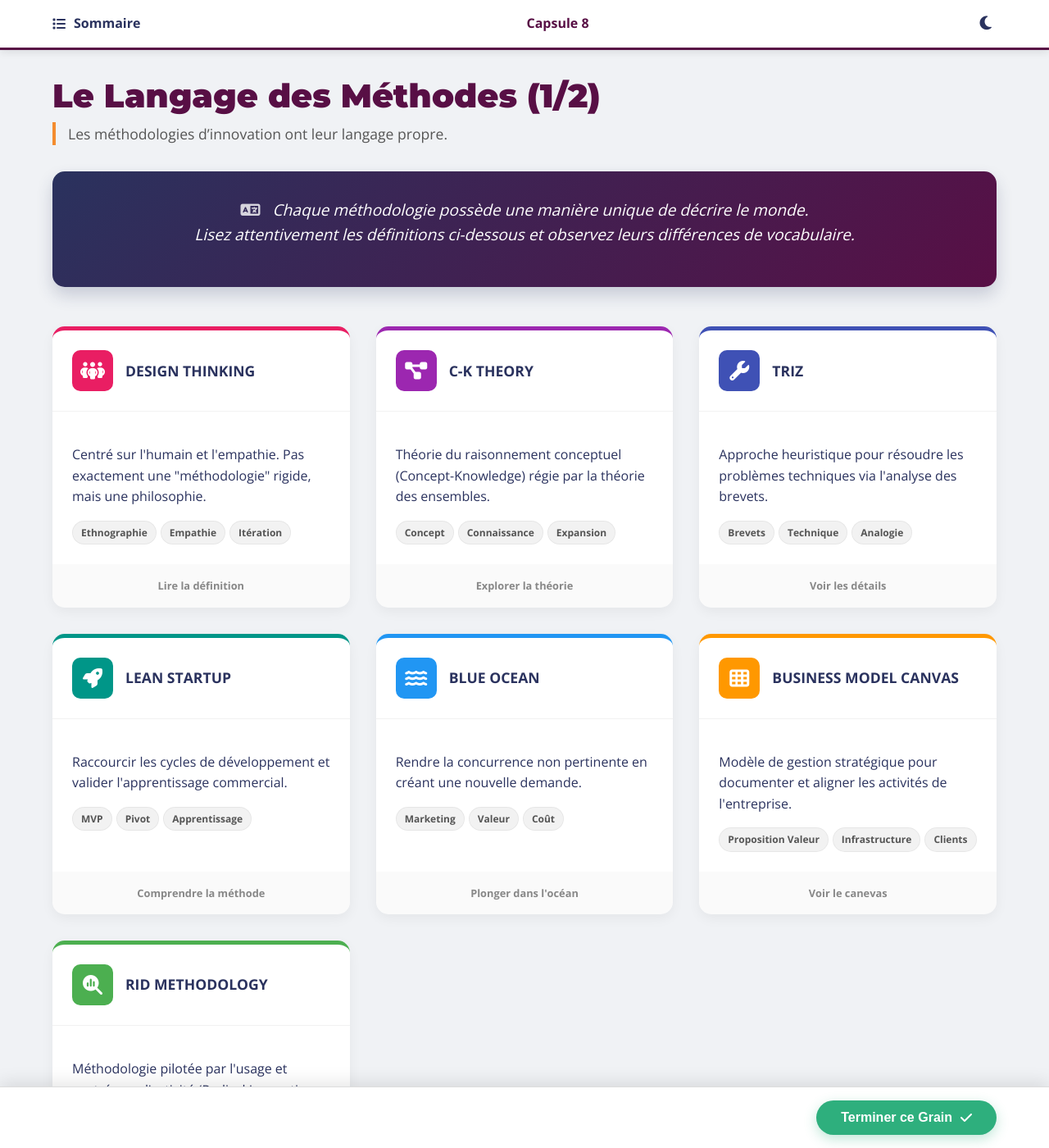
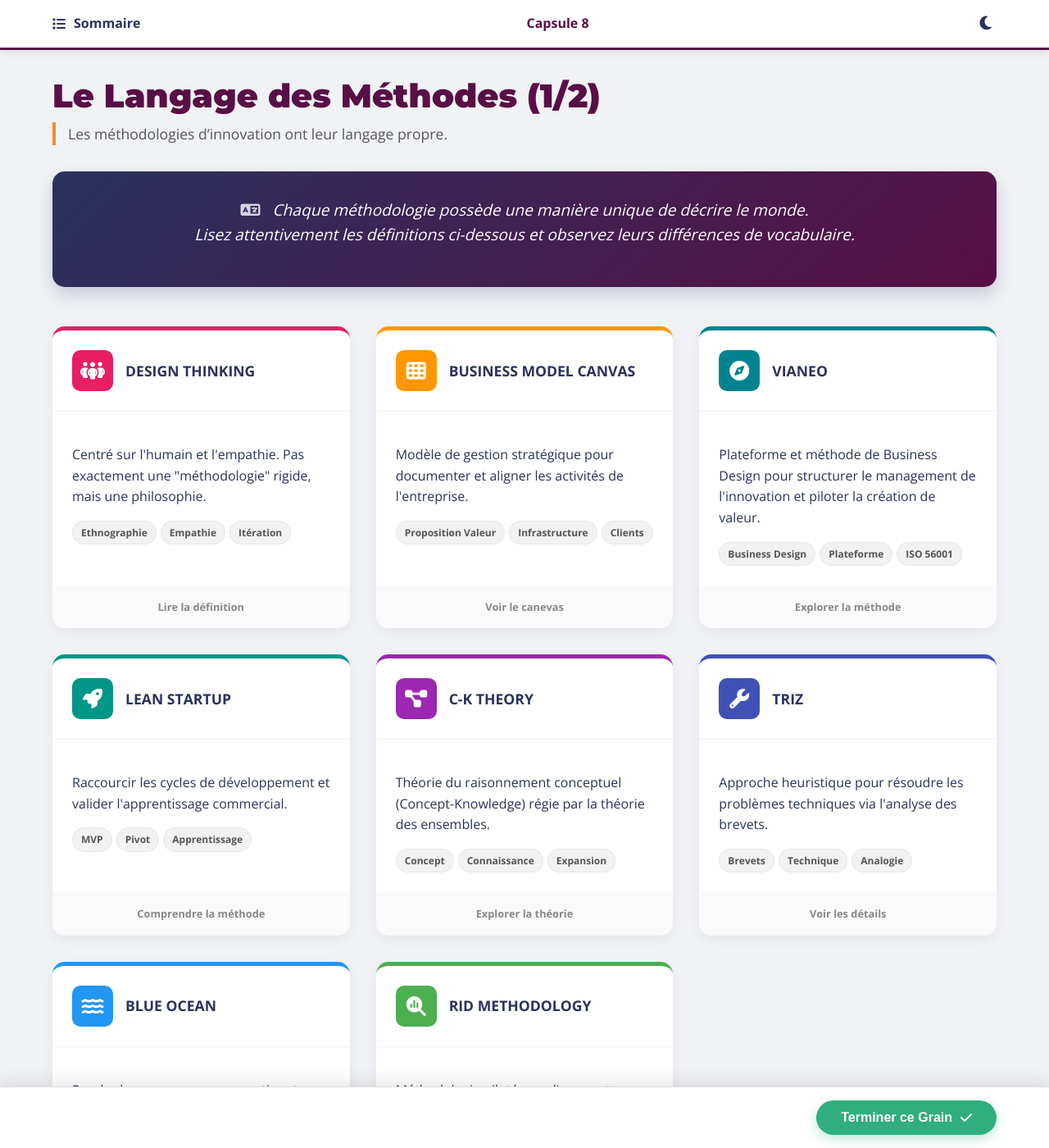
Before and after one commit to Tyrulfr/projet_inno_pui, a Jekyll site: the page pages/apprenant/cours/sensibilisation/module1/grain8.html, which Jekyll copies as it is, in a window 1280 px wide and 1400 px high. Shown: the whole window at 82% size. Built offline with Jekyll 4.4.1, drawn with Linux system fonts in a browser that asks for light colours.

Commit message:
grain8: carte VIANEO, liens site + article ISMA360, rÃ©organisation des mÃ©thodes

```diff
--- a/pages/apprenant/cours/sensibilisation/module1/grain8.html
+++ b/pages/apprenant/cours/sensibilisation/module1/grain8.html
@@ -119,6 +119,10 @@
         .card-rid .method-icon { background: #4CAF50; }
         .card-rid:hover .method-footer { background: #4CAF50; }
 
+        .card-vianeo { border-color: #00838F; }
+        .card-vianeo .method-icon { background: #00838F; }
+        .card-vianeo:hover .method-footer { background: #00838F; }
+
 
         /* Footer & Modal */
         .action-footer { position: fixed; bottom: 0; left: 0; right: 0; background: var(--bg-card); padding: 1rem 5%; border-top: 1px solid #ddd; display: flex; justify-content: flex-end; align-items: center; z-index: 1000; box-shadow: 0 -5px 20px rgba(0,0,0,0.1); }
@@ -137,6 +141,10 @@
         .modal-btn { background: var(--orange); color: white; border: none; padding: 10px 25px; border-radius: 5px; cursor: pointer; font-weight: bold; float: right; }
         .close-icon { position: absolute; top: 15px; right: 20px; font-size: 1.5rem; cursor: pointer; color: #aaa; }
         .close-icon:hover { color: var(--bordeaux); }
+        .modal-links { margin-top: 1rem; padding-top: 1rem; border-top: 1px solid rgba(0,0,0,0.1); display: flex; flex-wrap: wrap; gap: 10px; clear: both; }
+        .modal-links a { display: inline-flex; align-items: center; gap: 6px; color: var(--orange); font-weight: 700; font-size: 0.9rem; text-decoration: none; }
+        .modal-links a:hover { text-decoration: underline; }
+        .modal-links a::after { content: "\f35d"; font-family: "Font Awesome 6 Free"; font-weight: 900; font-size: 0.75rem; opacity: 0.8; }
 
     </style>
 </head>
@@ -165,7 +173,7 @@
         <!-- GRID DES METHODES -->
         <div class="methods-grid">
 
-            <!-- Design Thinking -->
+            <!-- 1. Design Thinking -->
             <div class="method-card card-design" onclick="openMethod('dt')">
                 <div class="method-header">
                     <div class="method-icon"><i class="fa-solid fa-people-group"></i></div>
@@ -182,7 +190,58 @@
                 <div class="method-footer">Lire la définition</div>
             </div>
 
-            <!-- CK Theory -->
+            <!-- 2. Business Model Canvas -->
+            <div class="method-card card-bmc" onclick="openMethod('bmc')">
+                <div class="method-header">
+                    <div class="method-icon"><i class="fa-solid fa-th"></i></div>
+                    <div class="method-name">Business Model Canvas</div>
+                </div>
+                <div class="method-body">
+                    <p>Modèle de gestion stratégique pour documenter et aligner les activités de l'entreprise.</p>
+                    <div class="method-keywords">
+                        <span class="keyword-tag">Proposition Valeur</span>
+                        <span class="keyword-tag">Infrastructure</span>
+                        <span class="keyword-tag">Clients</span>
+                    </div>
+                </div>
+                <div class="method-footer">Voir le canevas</div>
+            </div>
+
+            <!-- 3. VIANEO -->
+            <div class="method-card card-vianeo" onclick="openMethod('vianeo')">
+                <div class="method-header">
+                    <div class="method-icon"><i class="fa-solid fa-compass"></i></div>
+                    <div class="method-name">VIANEO</div>
+                </div>
+                <div class="method-body">
+                    <p>Plateforme et méthode de Business Design pour structurer le management de l'innovation et piloter la création de valeur.</p>
+                    <div class="method-keywords">
+                        <span class="keyword-tag">Business Design</span>
+                        <span class="keyword-tag">Plateforme</span>
+                        <span class="keyword-tag">ISO 56001</span>
+                    </div>
+                </div>
+                <div class="method-footer">Explorer la méthode</div>
+            </div>
+
+            <!-- 4. Lean Startup -->
+            <div class="method-card card-lean" onclick="openMethod('lean')">
+                <div class="method-header">
+                    <div class="method-icon"><i class="fa-solid fa-rocket"></i></div>
+                    <div class="method-name">Lean Startup</div>
+                </div>
+                <div class="method-body">
+                    <p>Raccourcir les cycles de développement et valider l'apprentissage commercial.</p>
+                    <div class="method-keywords">
+                        <span class="keyword-tag">MVP</span>
+                        <span class="keyword-tag">Pivot</span>
+                        <span class="keyword-tag">Apprentissage</span>
+                    </div>
+                </div>
+                <div class="method-footer">Comprendre la méthode</div>
+            </div>
+
+            <!-- 5. CK Theory -->
             <div class="method-card card-ck" onclick="openMethod('ck')">
                 <div class="method-header">
                     <div class="method-icon"><i class="fa-solid fa-diagram-project"></i></div>
@@ -199,7 +258,7 @@
                 <div class="method-footer">Explorer la théorie</div>
             </div>
 
-            <!-- TRIZ -->
+            <!-- 6. TRIZ -->
             <div class="method-card card-triz" onclick="openMethod('triz')">
                 <div class="method-header">
                     <div class="method-icon"><i class="fa-solid fa-wrench"></i></div>
@@ -216,24 +275,7 @@
                 <div class="method-footer">Voir les détails</div>
             </div>
 
-            <!-- Lean Startup -->
-            <div class="method-card card-lean" onclick="openMethod('lean')">
-                <div class="method-header">
-                    <div class="method-icon"><i class="fa-solid fa-rocket"></i></div>
-                    <div class="method-name">Lean Startup</div>
-                </div>
-                <div class="method-body">
-                    <p>Raccourcir les cycles de développement et valider l'apprentissage commercial.</p>
-                    <div class="method-keywords">
-                        <span class="keyword-tag">MVP</span>
-                        <span class="keyword-tag">Pivot</span>
-                        <span class="keyword-tag">Apprentissage</span>
-                    </div>
-                </div>
-                <div class="method-footer">Comprendre la méthode</div>
-            </div>
-
-            <!-- Blue Ocean -->
+            <!-- 7. Blue Ocean -->
             <div class="method-card card-blue" onclick="openMethod('blue')">
                 <div class="method-header">
                     <div class="method-icon"><i class="fa-solid fa-water"></i></div>
@@ -250,24 +292,7 @@
                 <div class="method-footer">Plonger dans l'océan</div>
             </div>
 
-            <!-- Business Model Canvas -->
-            <div class="method-card card-bmc" onclick="openMethod('bmc')">
-                <div class="method-header">
-                    <div class="method-icon"><i class="fa-solid fa-th"></i></div>
-                    <div class="method-name">Business Model Canvas</div>
-                </div>
-                <div class="method-body">
-                    <p>Modèle de gestion stratégique pour documenter et aligner les activités de l'entreprise.</p>
-                    <div class="method-keywords">
-                        <span class="keyword-tag">Proposition Valeur</span>
-                        <span class="keyword-tag">Infrastructure</span>
-                        <span class="keyword-tag">Clients</span>
-                    </div>
-                </div>
-                <div class="method-footer">Voir le canevas</div>
-            </div>
-
-            <!-- RID -->
+            <!-- 8. RID -->
             <div class="method-card card-rid" onclick="openMethod('rid')">
                 <div class="method-header">
                     <div class="method-icon"><i class="fa-solid fa-magnifying-glass-chart"></i></div>
@@ -320,6 +345,7 @@
             <div class="modal-title" id="mTitle">Titre</div>
             <div class="modal-highlight" id="mHighlight">Concept clé</div>
             <div class="modal-text" id="mText">Description complète...</div>
+            <div class="modal-links" id="mLinks" style="display: none;"></div>
             <button class="modal-btn" onclick="closeModal()">Fermer</button>
         </div>
     </div>
@@ -375,6 +401,16 @@
                 color: "#4CAF50",
                 highlight: "Pilotée par l'usage, centrée sur l'activité, exploration des problèmes.",
                 text: "Au-delà du Design Thinking, RID est une méthodologie de conception innovante nouvelle, complète et bien structurée. Elle priorise l'amélioration de l'expérience des utilisatrices et utilisateurs au sein d'un domaine d'activité. Elle est délibérément pilotée par l'usage et centrée sur l'activité. RID guide les innovatrices et innovateurs pour explorer systématiquement les problèmes des utilisatrices et utilisateurs et les besoins non exprimés. Elle révolutionne la définition des cibles d'innovation avec son concept unique de 'périmètre d'ambition', composé de 'seaux de valeur' (value buckets). Elle mesure les quantités de douleurs (pains) pour prioriser les pistes."
+            },
+            'vianeo': {
+                title: "VIANEO",
+                color: "#00838F",
+                highlight: "De l'idée à la création de valeur : plateforme de Business Design et management de l'innovation.",
+                text: "Vianeo est un éditeur de solutions d'innovation qui accompagne les organisations depuis plus de quinze ans. L'offre combine une plateforme digitale (marque blanche), une méthode de Business Design, de l'intelligence artificielle générative, du conseil et de la formation. L'objectif : structurer le système de management de l'innovation, aligner la gouvernance, sécuriser les décisions et créer de la valeur. La plateforme repose sur une approche systémique exclusive de Business Design ; elle centralise les données, fluidifie la collaboration et offre une vision partagée de l'avancement. Vianeo est membre du groupe de travail sur la norme ISO 56001 (management de l'innovation). L'ensemble permet de passer de l'opportunité à la validation marché en professionnalisant les capacités d'innovation.",
+                links: [
+                    { label: "Site VIANEO – Méthode et plateforme", url: "https://www.vianeo.com/fr/" },
+                    { label: "Article scientifique ISMA360® (Cairn – Entreprendre & Innover, 2015)", url: "https://shs.cairn.info/journal-entreprendre-et-innover-2015-1-page-66" }
+                ]
             }
         };
 
@@ -392,6 +429,15 @@
                 mTitle.innerText = data.title;
                 mHighlight.innerText = data.highlight;
                 mText.innerText = data.text;
+
+                // Liens (ex. VIANEO)
+                if(data.links && data.links.length > 0) {
+                    mLinks.innerHTML = data.links.map(l => '<a href="' + l.url + '" target="_blank" rel="noopener noreferrer">' + l.label + '</a>').join('');
+                    mLinks.style.display = 'flex';
+                } else {
+                    mLinks.innerHTML = '';
+                    mLinks.style.display = 'none';
+                }
 
                 // Style coloring
                 mTitle.style.color = data.color;
```
Also changed, not shown: other parts of pages/apprenant/cours/sensibilisation/module1/grain8.html (+1 -0 lines).
